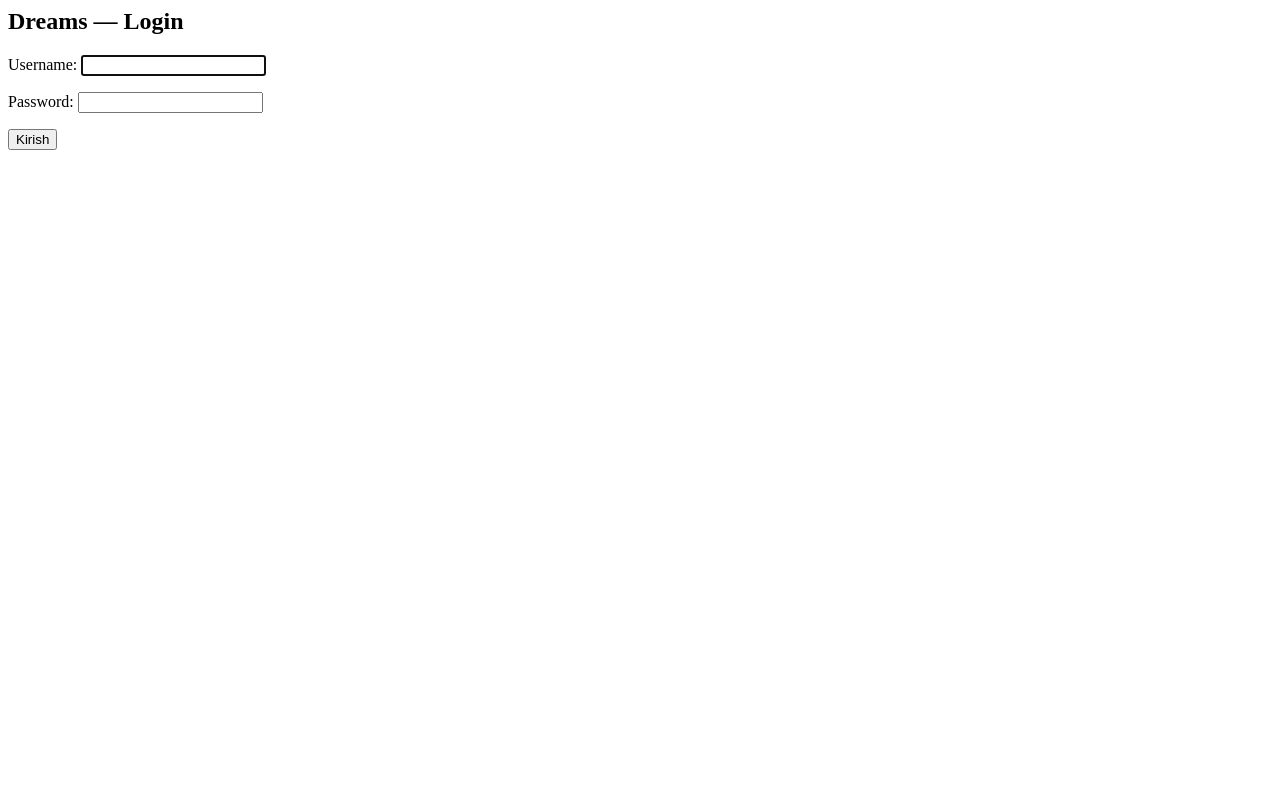
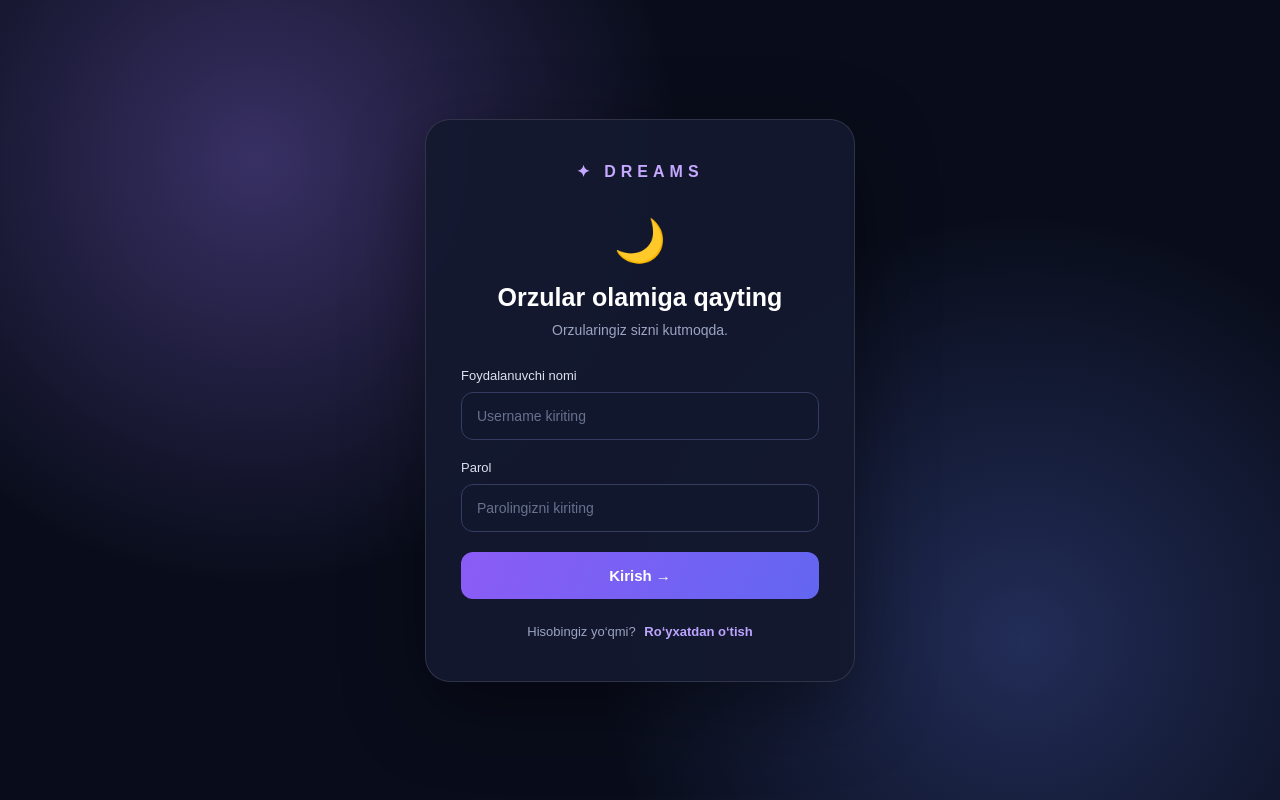
Before and after one commit to iymona007/dreams_site, a Django app: page /accounts/login/ in a window 1280 px wide. Run offline with Django 5.2, Linux system fonts and the light colour scheme; parts of the project's set-up code (start-up, migrations or seed data) failed here and were passed over.

Commit message:
Create Dreams authentication system

```diff
--- /dev/null
+++ b/universe/static/css/auth.css
@@ -0,0 +1,149 @@
+
+* {
+    margin: 0;
+    padding: 0;
+    box-sizing: border-box;
+}
+
+body {
+    font-family: Arial, sans-serif;
+    background: #090d1b;
+    color: #fff;
+    min-height: 100vh;
+}
+
+.auth-page {
+    min-height: 100vh;
+    display: flex;
+    justify-content: center;
+    align-items: center;
+    padding: 25px;
+    background:
+        radial-gradient(circle at 20% 20%, #383064 0, transparent 35%),
+        radial-gradient(circle at 80% 80%, #222d58 0, transparent 35%),
+        #090d1b;
+}
+
+.auth-card {
+    width: 100%;
+    max-width: 430px;
+    padding: 42px 35px;
+    border: 1px solid rgba(255,255,255,.12);
+    border-radius: 25px;
+    background: rgba(20, 25, 47, .94);
+    box-shadow: 0 25px 80px rgba(0,0,0,.4);
+}
+
+.logo {
+    text-align: center;
+    color: #c5a8ff;
+    font-weight: bold;
+    letter-spacing: 5px;
+    margin-bottom: 35px;
+}
+
+.auth-icon {
+    text-align: center;
+    font-size: 42px;
+    margin-bottom: 18px;
+}
+
+h1 {
+    text-align: center;
+    font-size: 25px;
+    margin-bottom: 10px;
+}
+
+.subtitle {
+    text-align: center;
+    color: #9ba4c0;
+    font-size: 14px;
+    margin-bottom: 30px;
+}
+
+.field {
+    margin-bottom: 20px;
+}
+
+.field label {
+    display: block;
+    color: #dce0f0;
+    font-size: 13px;
+    margin-bottom: 9px;
+}
+
+.field input {
+    width: 100%;
+    padding: 15px;
+    border: 1px solid #343d60;
+    border-radius: 12px;
+    outline: none;
+    background: #11182d;
+    color: white;
+    font-size: 14px;
+    transition: .3s;
+}
+
+.field input:focus {
+    border-color: #a78bfa;
+    box-shadow: 0 0 0 3px rgba(167,139,250,.12);
+}
+
+.field input::placeholder {
+    color: #68718d;
+}
+
+button {
+    width: 100%;
+    padding: 15px;
+    border: none;
+    border-radius: 12px;
+    background: linear-gradient(110deg, #8b5cf6, #6366f1);
+    color: white;
+    font-size: 15px;
+    font-weight: bold;
+    cursor: pointer;
+    transition: .3s;
+}
+
+button:hover {
+    transform: translateY(-2px);
+    box-shadow: 0 8px 25px rgba(139,92,246,.3);
+}
+
+.auth-footer {
+    text-align: center;
+    margin-top: 25px;
+    color: #9ba4c0;
+    font-size: 13px;
+}
+
+.auth-footer a {
+    color: #bda4ff;
+    text-decoration: none;
+    font-weight: bold;
+    margin-left: 5px;
+}
+
+.auth-footer a:hover {
+    text-decoration: underline;
+}
+
+.error {
+    padding: 12px;
+    margin-bottom: 20px;
+    border-radius: 10px;
+    background: rgba(239,68,68,.12);
+    color: #ff9999;
+    font-size: 13px;
+}
+
+@media (max-width: 480px) {
+    .auth-card {
+        padding: 32px 22px;
+    }
+
+    h1 {
+        font-size: 22px;
+    }
+}
--- a/universe/templates/universe/login.html
+++ b/universe/templates/universe/login.html
@@ -1,8 +1,60 @@
 
-<h2>Dreams — Login</h2>
+{% load static %}
+<!DOCTYPE html>
+<html lang="uz">
+<head>
+    <meta charset="UTF-8">
+    <meta name="viewport" content="width=device-width, initial-scale=1.0">
+    <title>Dreams | Kirish</title>
+    <link rel="stylesheet" href="{% static 'universe/css/auth.css' %}">
+</head>
+<body>
 
-<form method="post">
-    {% csrf_token %}
-    {{ form.as_p }}
-    <button type="submit">Kirish</button>
-</form>
+<div class="auth-page">
+    <div class="auth-card">
+        <div class="logo">✦ DREAMS</div>
+
+        <div class="auth-icon">🌙</div>
+
+        <h1>Orzular olamiga qayting</h1>
+        <p class="subtitle">Orzularingiz sizni kutmoqda.</p>
+
+        {% if form.errors %}
+            <div class="error">
+                Username yoki parol noto‘g‘ri.
+            </div>
+        {% endif %}
+
+        <form method="post">
+            {% csrf_token %}
+
+            <div class="field">
+                <label>Foydalanuvchi nomi</label>
+                <input type="text" name="username"
+                       placeholder="Username kiriting"
+                       autocomplete="username" required>
+            </div>
+
+            <div class="field">
+                <label>Parol</label>
+                <input type="password" name="password"
+                       placeholder="Parolingizni kiriting"
+                       autocomplete="current-password" required>
+            </div>
+
+            {% if next %}
+                <input type="hidden" name="next" value="{{ next }}">
+            {% endif %}
+
+            <button type="submit">Kirish →</button>
+        </form>
+
+        <div class="auth-footer">
+            Hisobingiz yo‘qmi?
+            <a href="{% url 'register' %}">Ro‘yxatdan o‘tish</a>
+        </div>
+    </div>
+</div>
+
+</body>
+</html>
--- a/universe/urls.py
+++ b/universe/urls.py
@@ -1,10 +1,10 @@
-
 from django.urls import path
 from . import views
 
 urlpatterns = [
     path('', views.mission, name='home'),
     path('mission/', views.mission, name='mission'),
+    path('register/', views.register, name='register'),
     path('bottles/', views.bottle_list, name='bottle_list'),
     path('bottles/new/', views.bottle_create, name='bottle_create'),
     path('bottles/<int:pk>/', views.bottle_detail, name='bottle_detail'),
```
Also changed, not shown: universe/templates/universe/register.html (added, +62 -0 lines).
